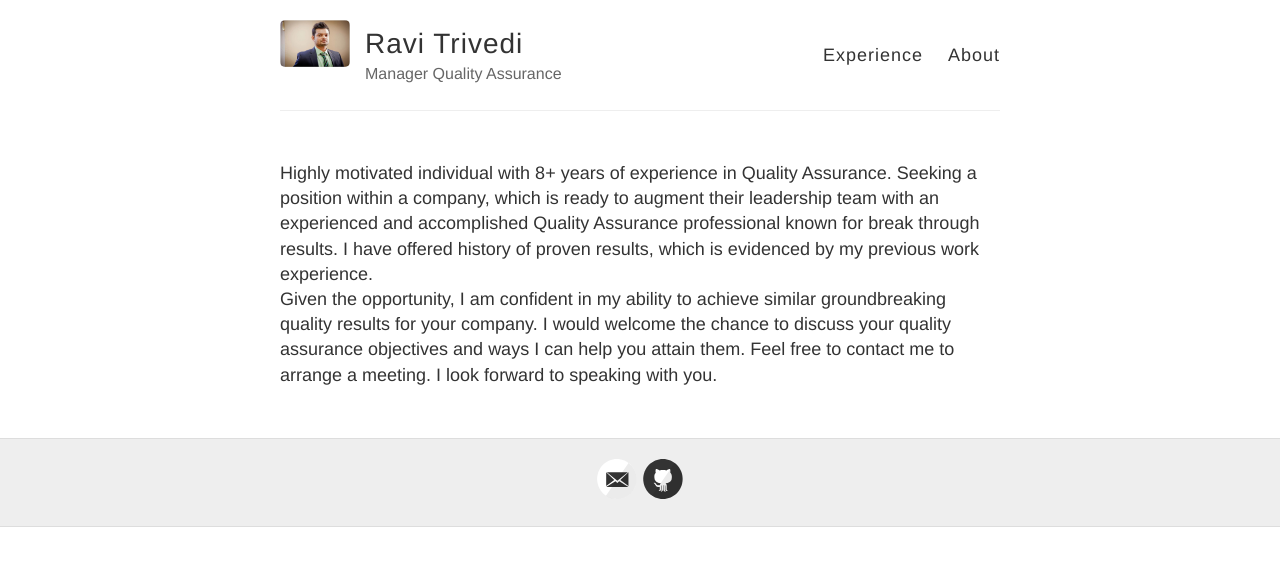
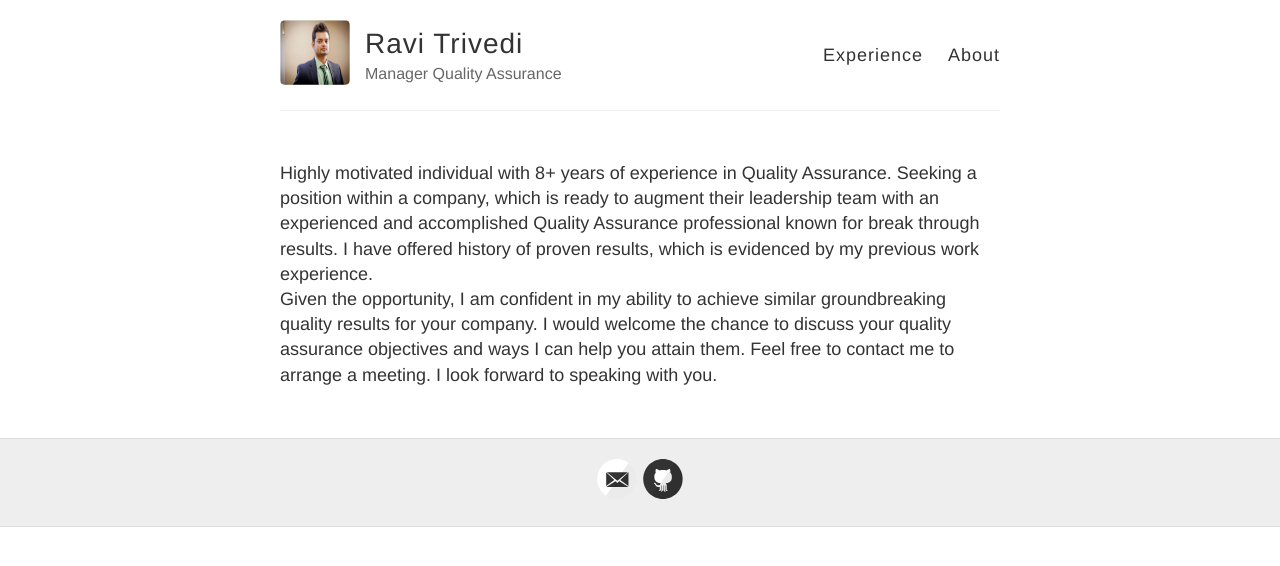
Before and after one commit to TesterRavi/TesterRavi.github.io, a Jekyll site: the page built from index.html, in a window 1280 px wide. Shown: the top 566 px of the page. Built offline with Jekyll 4.4.1, drawn with Linux system fonts in a browser that asks for light colours; Markdown is read by kramdown in place of the engine named in the settings.

Commit message:
updated cover

```diff
--- a/_layouts/default.html
+++ b/_layouts/default.html
@@ -19,7 +19,8 @@
     <div class="wrapper-masthead">
       <div class="container">
         <header class="masthead clearfix">
-          <a href="{{ site.baseurl }}/" class="site-avatar"><img src="{{ site.avatar }}" /></a>
+          <a href="{{ site.baseurl }}/" class="site-avatar"><img src="{{ site.avatar }}" style="
+    height: 65px;" /></a>
 
           <div class="site-info">
             <h1 class="site-name"><a href="{{ site.baseurl }}/">{{ site.name }}</a></h1>
```
